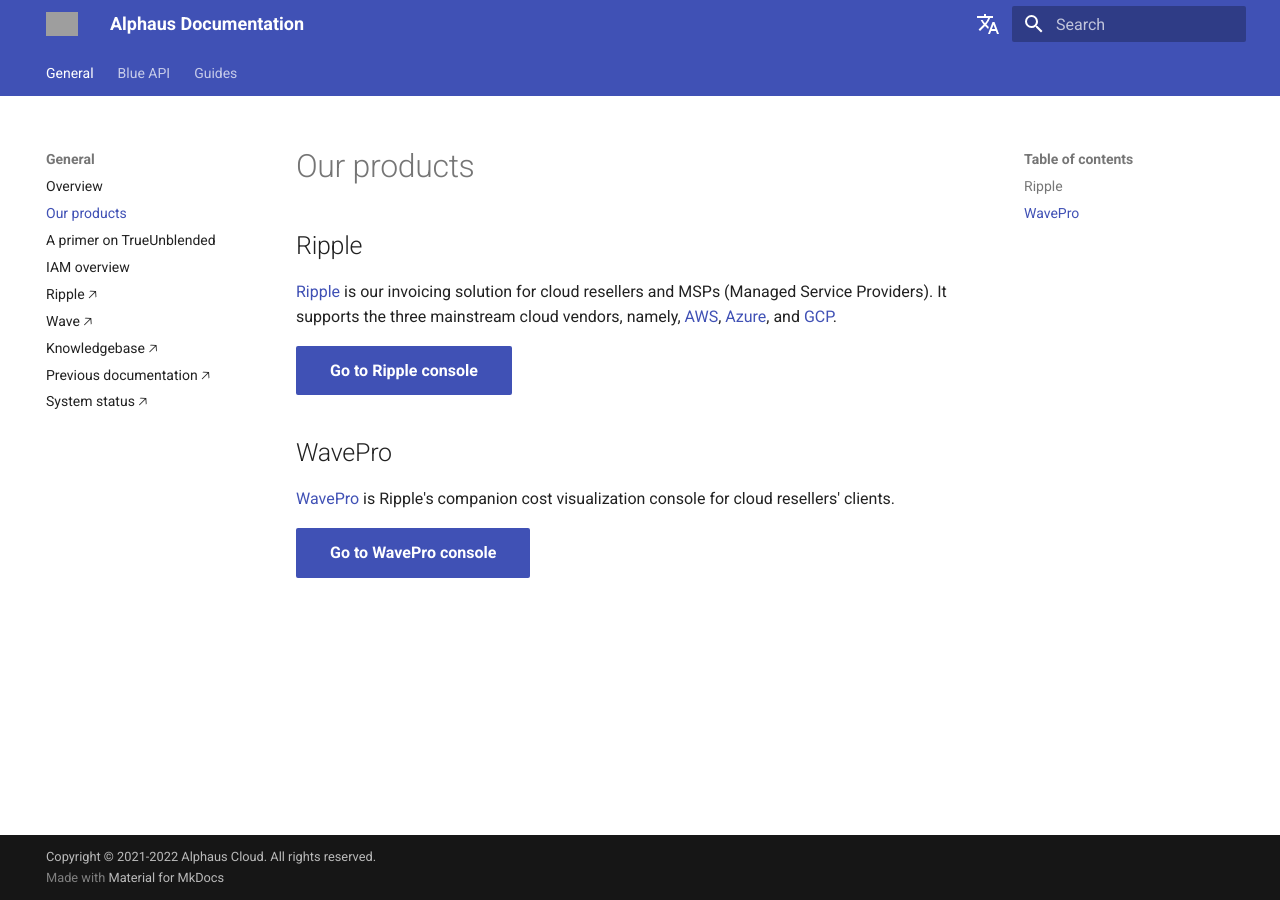
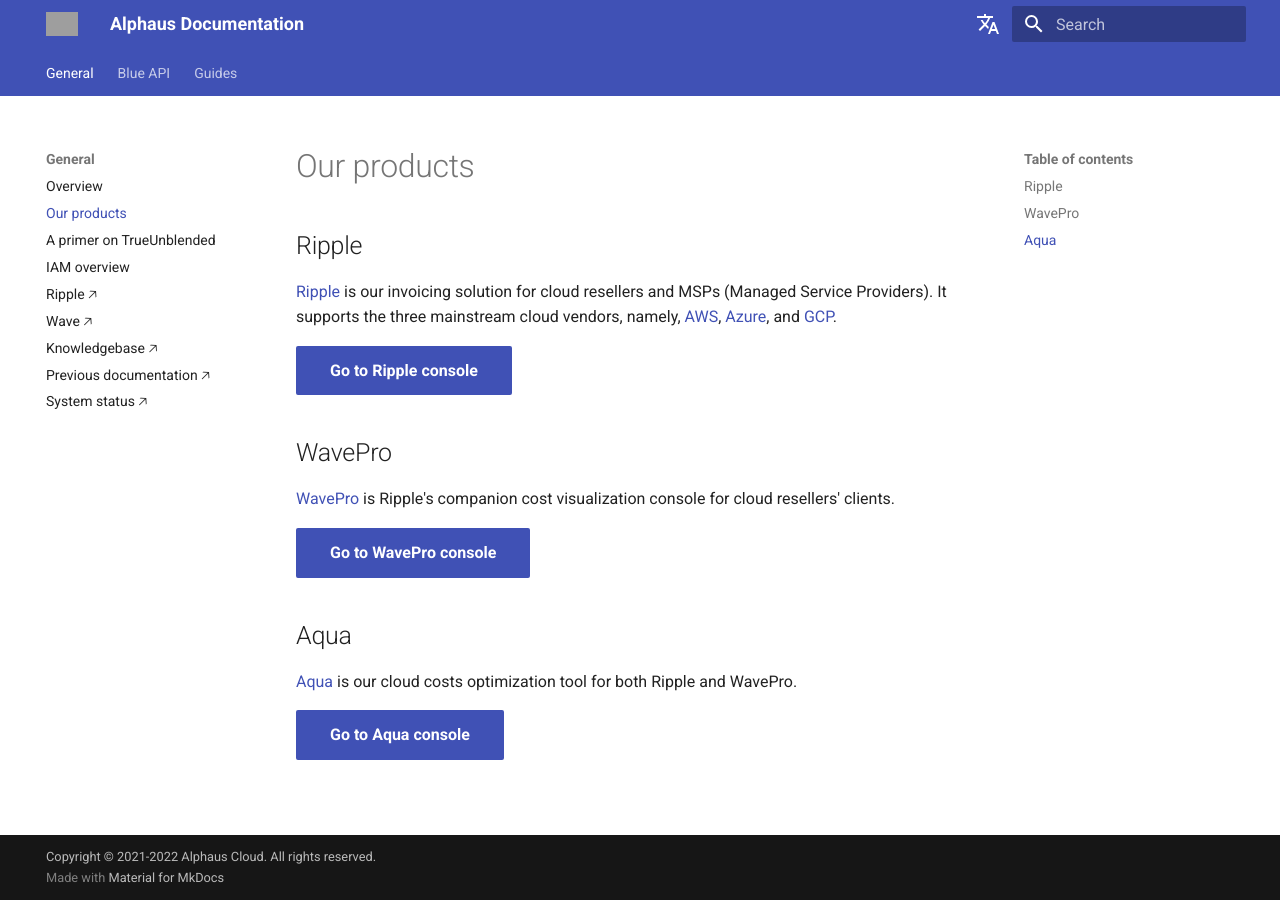
Before and after one commit to alphauslabs/tmpdocs, an MkDocs documentation site: the page built from docs/products.md, in a window 1280 px wide. Built offline with MkDocs 1.6.1 and Material for MkDocs 9.7.7, drawn with Linux system fonts in a browser that asks for light colours; comment, search, counter and statistics services are not loaded; grey boxes are pictures that could not be loaded.

Commit message:
docs: products

```diff
--- a/docs/products.md
+++ b/docs/products.md
@@ -11,3 +11,9 @@
 [WavePro](https://alphaus.cloud/en/wave/) is Ripple's companion cost visualization console for cloud resellers' clients.
 
 [Go to WavePro console](https://app.alphaus.cloud/wavepro/){ .md-button .md-button--primary }
+
+## Aqua
+
+[Aqua](https://alphaus.cloud/en/aqua/) is our cloud costs optimization tool for both Ripple and WavePro.
+
+[Go to Aqua console](https://app.alphaus.cloud/aqua/){ .md-button .md-button--primary }
```
